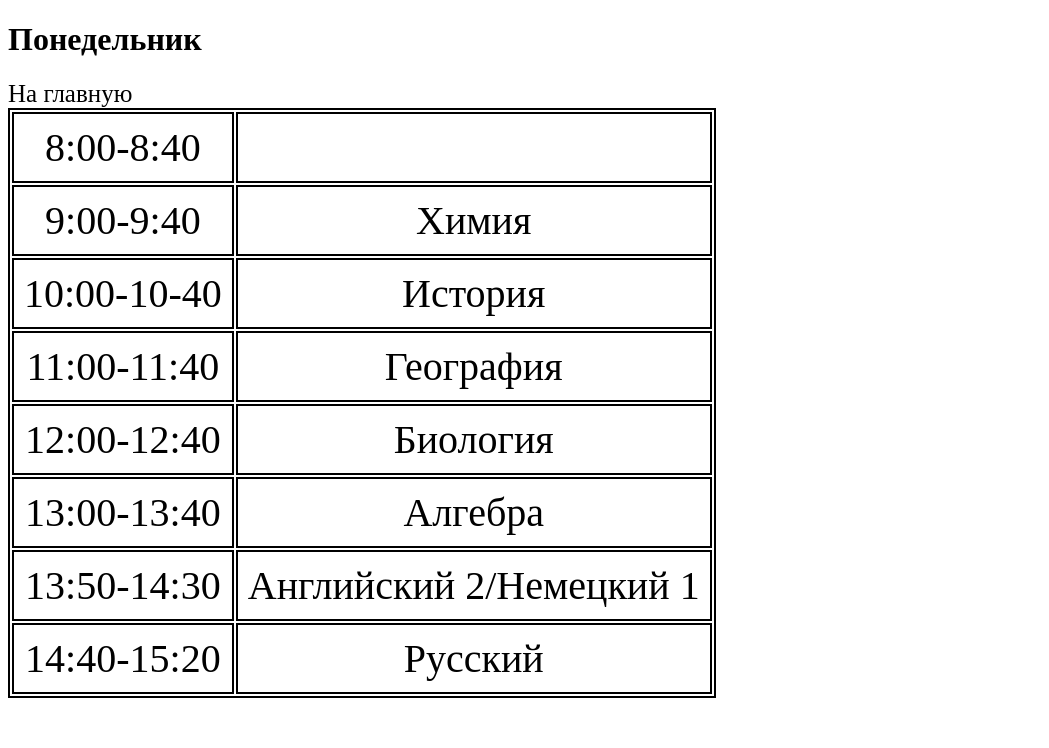
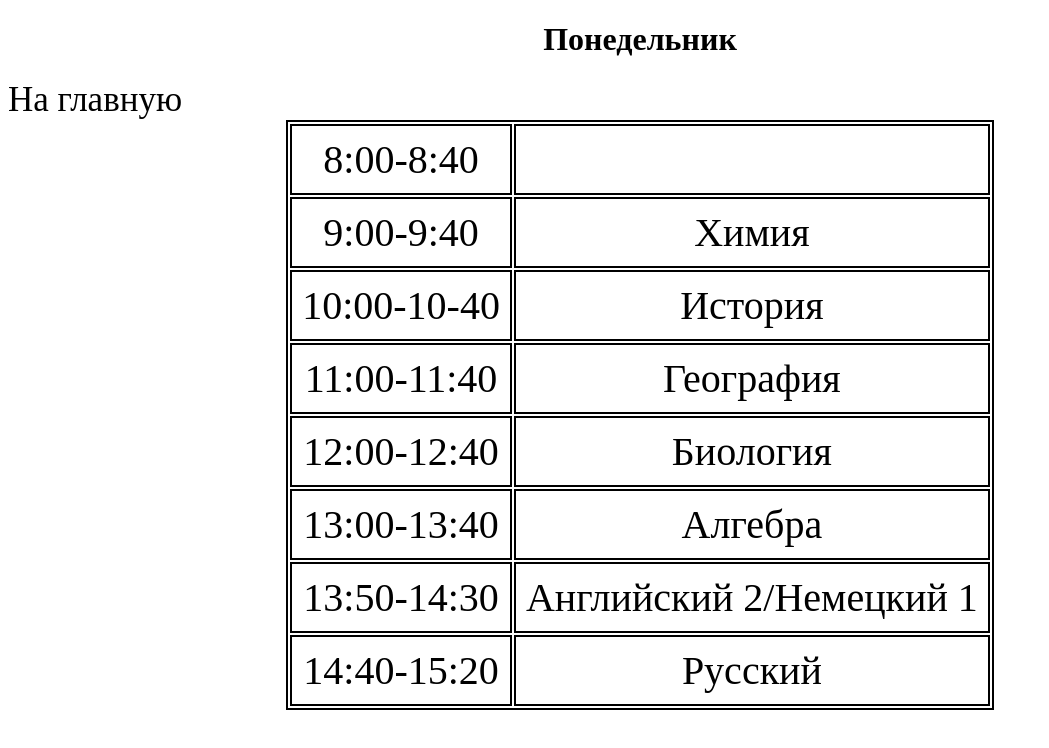
Before and after one commit to 8a-raspisanie/8a-raspisanie.github.io, a plain HTML site: page monday.html in a window 1280 px wide. Shown: the whole page, without its empty margins (0-1049 px from the left). Drawn offline with Linux system fonts and the light colour scheme.

Commit message:
Update monday.html

```diff
--- a/monday.html
+++ b/monday.html
@@ -6,8 +6,9 @@
         <style>
             table, tr, td{border: solid 2px;}
             td{padding: 10px;font-size: 40px; text-align: center;}
-            a{text-decoration: none; color: black; font-size: 25px}
-
+            a{text-decoration: none; color: black; font-size: 35px}
+            h1, h2{text-align: center;}
+            table { margin: auto;}
         </style>
     </head>
     <body>
```
